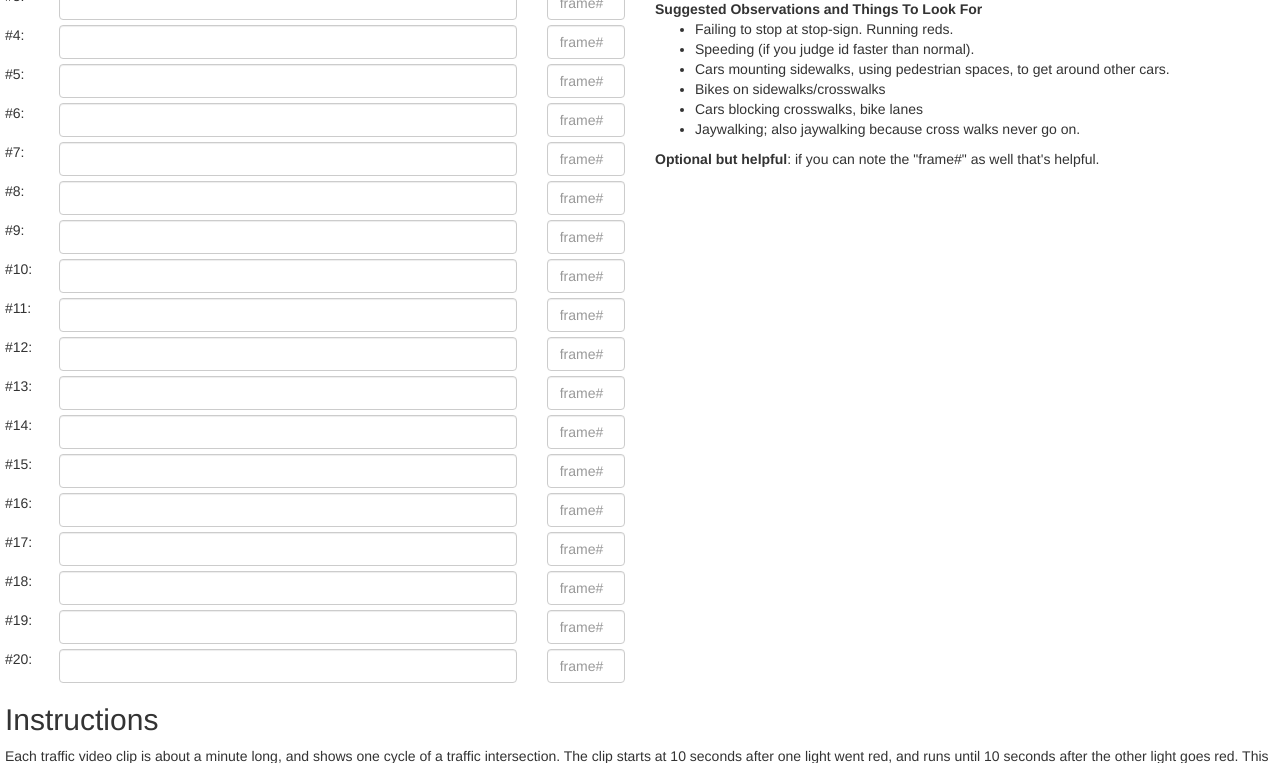
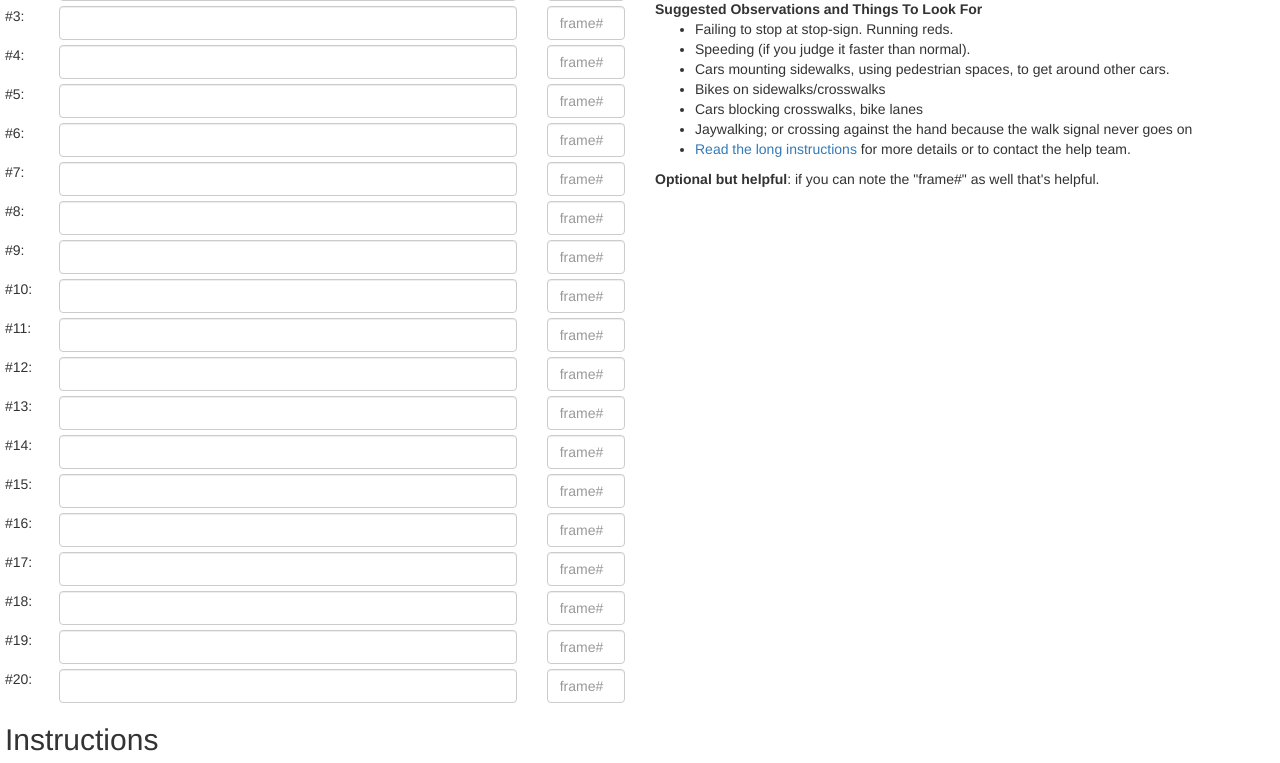
Before and after one commit to kevinodotnet/traffic-vision, a PHP site: page /clip-make-observation.php?videoid=1 in a window 1280 px wide. Shown: the part 408-1171 px from the top of the page. Run offline with PHP 8.4, Linux system fonts and the light colour scheme; data that the repository does not hold is empty; a stand-in replaces the project's code that opens the database connection; some libraries are stand-ins or nearby versions.

Commit message:
UX tweaks

```diff
--- a/www/clip-make-observation.php
+++ b/www/clip-make-observation.php
@@ -100,6 +100,7 @@ $clip = TrafficVision::getVideoClipForObservation($videoid);
 			<li>Count all the cars, bikes and pedestrians, even after the light cycle changes...</li>
 			<li>... ignore anything already in the intersection at the start (was counted in the previous clip)</li>
 			<li>Use the 'observation' fields to make ad-hoc comments. Red light running? Jaywalking? Etc</li>
+			<li>Count all pedestrians, even if they are on a sidewalk that doesn't "cross" a road.</li>
 			<li><a href="#long">Read the long instructions</a> for more details or to contact the help team.</li>
 		</ul>
 		<b>Count:</b> <small>(hint: use 'c', 'b' and 'p' keys to count!)</small>
@@ -152,11 +153,12 @@ $clip = TrafficVision::getVideoClipForObservation($videoid);
 		<b>Suggested Observations and Things To Look For</b>
 		<ul>
 			<li>Failing to stop at stop-sign. Running reds.</li>
-			<li>Speeding (if you judge id faster than normal).</li>
+			<li>Speeding (if you judge it faster than normal).</li>
 			<li>Cars mounting sidewalks, using pedestrian spaces, to get around other cars.</li>
 			<li>Bikes on sidewalks/crosswalks</li>
 			<li>Cars blocking crosswalks, bike lanes</li>
-			<li>Jaywalking; also jaywalking because cross walks never go on.</li>
+			<li>Jaywalking; or crossing against the hand because the walk signal never goes on</li>
+			<li><a href="#long">Read the long instructions</a> for more details or to contact the help team.</li>
 		</ul>
 		<b>Optional but helpful</b>: if you can note the "frame#" as well that's helpful.
 	</div>
```
